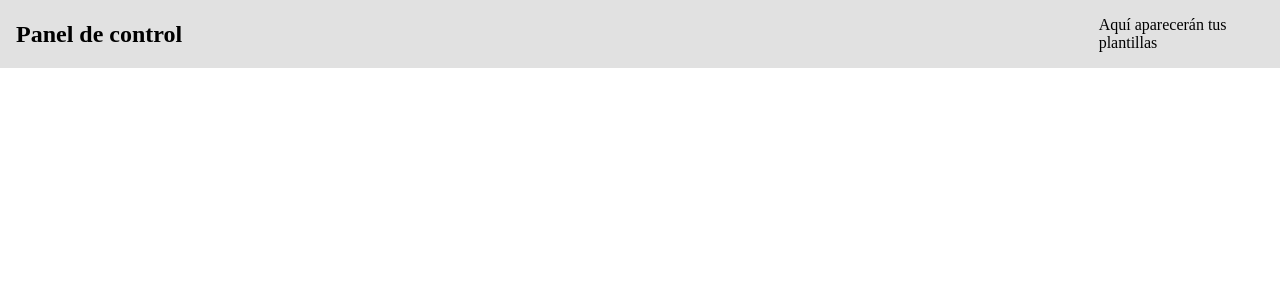
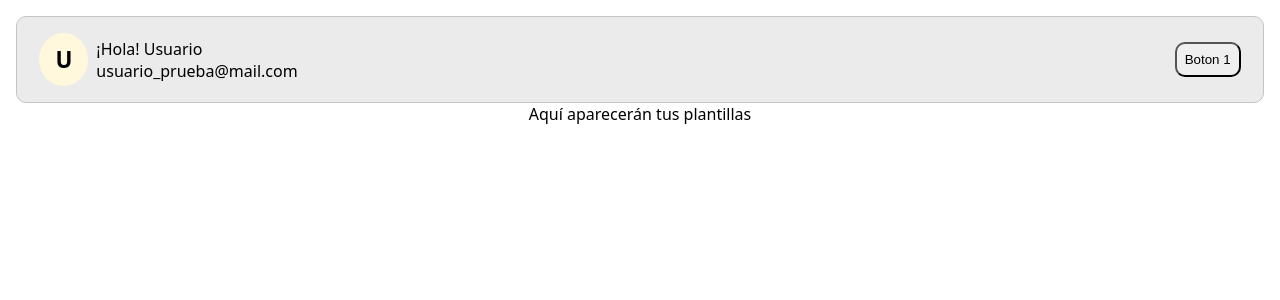
Before and after one commit to Sebasdsk/graficacion, a React (Vite) app in the folder Front/: page / in a window 1280 px wide. Shown: the top 300 px of the page. Built offline with nearby package versions, Linux system fonts and the light colour scheme.

Commit message:
feat: Se creó el header del dashboard de la  app

```diff
--- /dev/null
+++ b/Front/src/components/HeaderDashboard.css
@@ -0,0 +1,47 @@
+.header {
+    width: 100%;
+    display: flex;
+    align-items: center;
+    justify-content: space-between;
+    padding: 1rem 1.4rem;
+    border: 1px solid #C5C5C5;
+    border-radius: 10px;
+    background-color: #EBEBEB;
+}
+
+.info-user {
+    display: flex;
+    flex-direction: row;
+    align-items: center;
+    justify-content: start;
+    gap: .5rem;
+}
+
+.avatar {
+    display: flex;
+    align-items: center;
+    justify-content: center;
+    background-color: cornsilk;
+    padding: .7rem 1rem;
+    border-radius: 50%;
+}
+
+.letter-name {
+    font-size: 1.4rem;
+    font-weight: 600;
+}
+
+.info {
+    display: flex;
+    flex-direction: column;
+}
+
+.option-buttons {
+    display: flex;
+    gap: .1rem
+}
+
+.button-one {
+    padding: .5rem;
+    border-radius: 10px
+}
--- /dev/null
+++ b/Front/src/components/HeaderDashboard.tsx
@@ -0,0 +1,25 @@
+import "./HeaderDashboard.css"
+
+export default function HeaderDashboard() {
+    const nombre = "Usuario"
+    const correo = "usuario_prueba@mail.com";
+
+    const letterName = nombre.split("");
+
+    return (
+        <header className="header">
+            <section className="info-user">
+                <div className="avatar">
+                    <p className="letter-name">{letterName[0]}</p>
+                </div>
+                <div className="info">
+                    <p>¡Hola! {nombre}</p>
+                    <p>{correo}</p>
+                </div>
+            </section>
+            <section className="options-buttons">
+                <button className="button-one">Boton 1</button>
+            </section>
+        </header>
+    );
+}
--- a/Front/src/index.css
+++ b/Front/src/index.css
@@ -3,3 +3,7 @@
     padding: 0;
     margin: 0;
 }
+
+:root {
+    font-family: system-ui, Avenir, Helvetica, Arial, sans-serif;
+}
--- a/Front/src/pages/Dashboard.css
+++ b/Front/src/pages/Dashboard.css
@@ -2,9 +2,9 @@
     padding: 1rem;
     display: flex;
     align-items: center;
+    flex-direction: column;
     justify-content: center;
     color: black;
-    background-color: #e1e1e1;
 }
 
 .panel-header {
--- a/Front/src/pages/Dashboard.tsx
+++ b/Front/src/pages/Dashboard.tsx
@@ -1,16 +1,13 @@
 import "./Dashboard.css";
+import HeaderDashboard from "../components/HeaderDashboard"
 
-function Dashboard() {
+export default function Dashboard() {
     return (
         <main className="panel-control">
-            <header className="panel-header">
-                <h2 className="panel-title">Panel de control</h2>
-            </header>
+            <HeaderDashboard/>
             <section className="panel-body">
                 <span>Aquí aparecerán tus plantillas</span>
             </section>
         </main>
     );
 }
-
-export default Dashboard;
```
